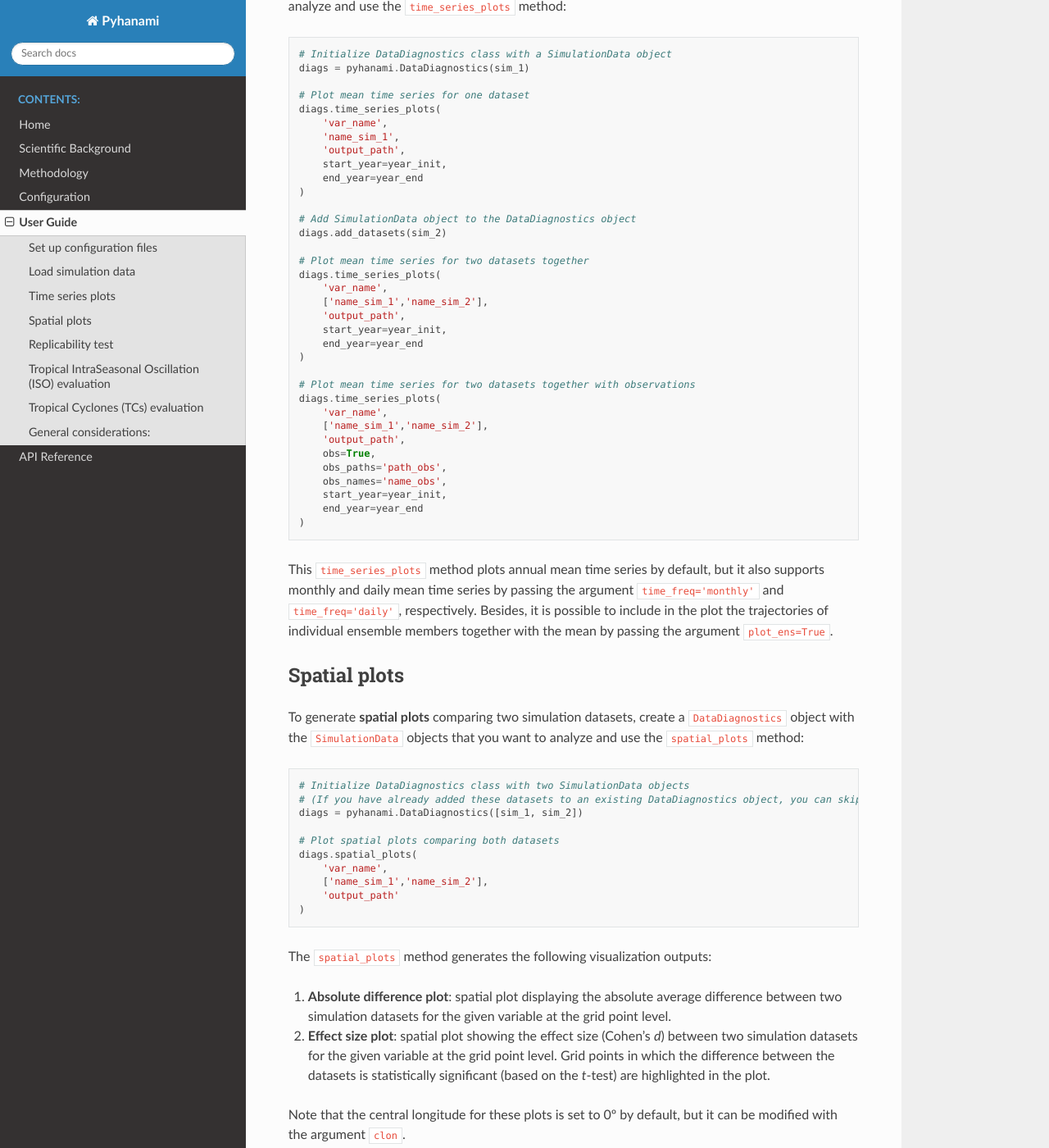
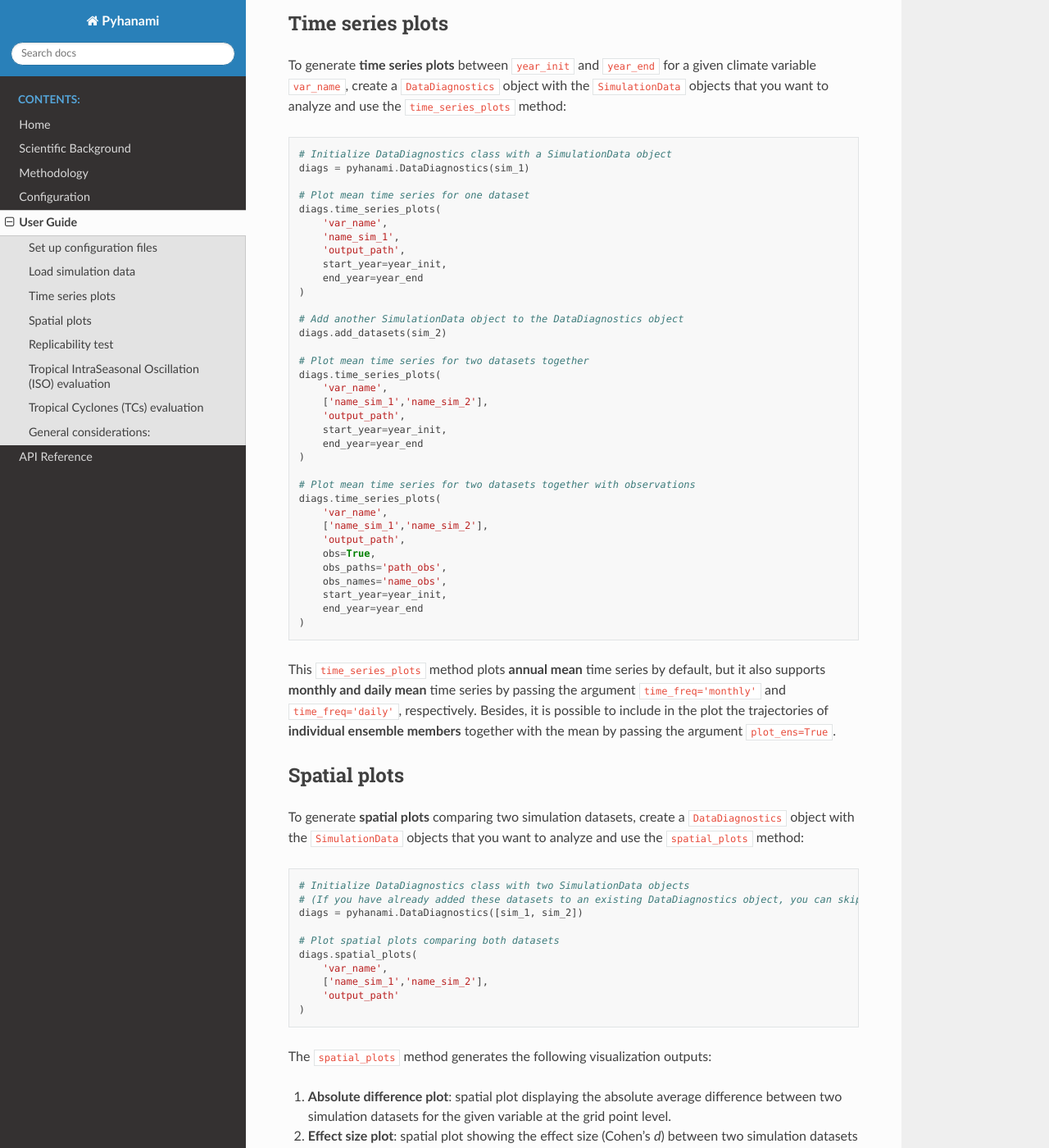
Before and after one commit to BSC-ES/pyhanami, a Sphinx documentation site: the page built from docs/source/User-Guide.md, in a window 1280 px wide and 1400 px high, scrolled down 1210 px. Shown: the whole window at 82% size. Built offline with Sphinx 7.4.7 and the Read the Docs theme 3.1.0, drawn with Linux system fonts in a browser that asks for light colours; some of the changed text lies outside the part shown.

Commit message:
Updated documentation

````diff
--- a/docs/source/User-Guide.md
+++ b/docs/source/User-Guide.md
@@ -57,7 +59,7 @@
     end_year=year_end
 )
 
-# Add SimulationData object to the DataDiagnostics object
+# Add another SimulationData object to the DataDiagnostics object
 diags.add_datasets(sim_2)
 
 # Plot mean time series for two datasets together
@@ -82,7 +84,7 @@
 )
 ```
 
-This `time_series_plots` method plots annual mean time series by default, but it also supports monthly and daily mean time series by passing the argument `time_freq='monthly'` and `time_freq='daily'`, respectively. Besides, it is possible to include in the plot the trajectories of individual ensemble members together with the mean by passing the argument `plot_ens=True`.
+This `time_series_plots` method plots **annual mean** time series by default, but it also supports **monthly and daily mean** time series by passing the argument `time_freq='monthly'` and `time_freq='daily'`, respectively. Besides, it is possible to include in the plot the trajectories of **individual ensemble members** together with the mean by passing the argument `plot_ens=True`.
 
 
 ## Spatial plots
````
Also changed, not shown: other parts of docs/source/User-Guide.md (+4 -2 lines), docs/source/Methodology.md (+1 -1 lines).
